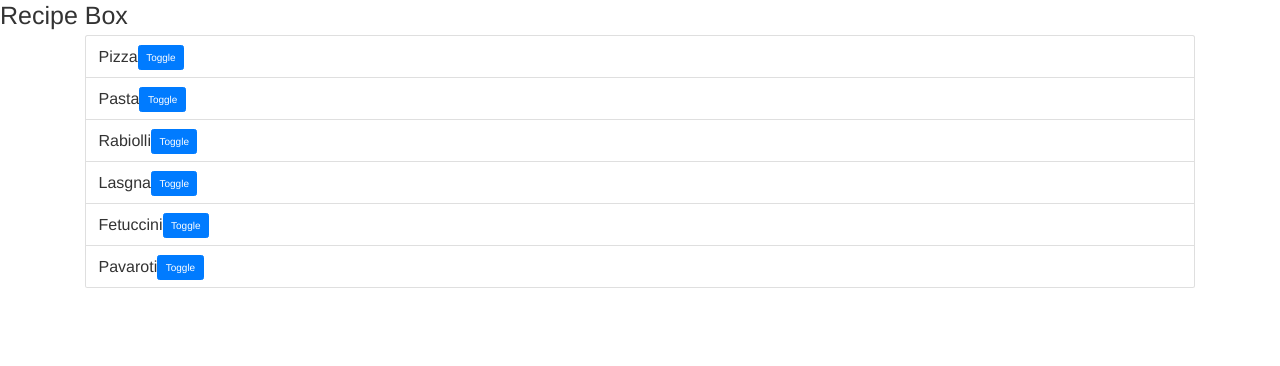
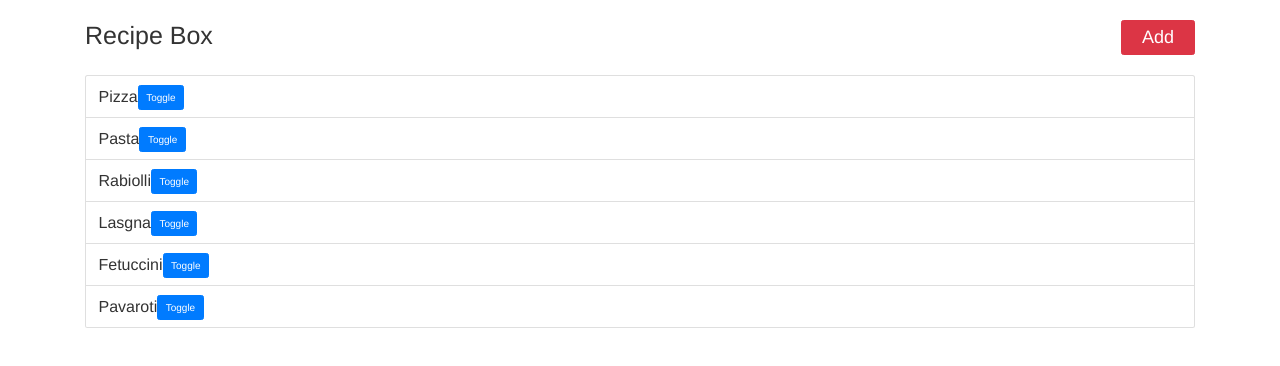
Before and after one commit to loconluis/recipe-box, a React (Create React App) app: page / in a window 1280 px wide. Shown: the top 366 px of the page. Built offline with nearby package versions, Linux system fonts and the light colour scheme.

Commit message:
Adding list of ingredients

```diff
--- a/src/components/App.js
+++ b/src/components/App.js
@@ -2,13 +2,26 @@ import React, { Component } from 'react';
 import '../styles/App.css';
 // Components
 import RecipeList from './RecipeList';
+import {
+  Container,
+  Row,
+  Col,
+  Button
+  } from 'reactstrap';
 
 class App extends Component {
   render() {
     return (
       <div>
         <header>
-          <h1>Recipe Box</h1>
+          <Container>
+            <Row>
+              <Col className="header">
+                <h1>Recipe Box</h1>
+                <Button className="btn-big" color="danger" onClick={this.toggle}>Add</Button>
+              </Col>
+            </Row>
+          </Container>
         </header>
         <RecipeList />
       </div>
--- /dev/null
+++ b/src/components/IngredientsItems.js
@@ -0,0 +1,10 @@
+import React from 'react';
+import { ListGroupItem } from 'reactstrap';
+
+export default class IngredientsItems extends React.Component {
+  render() {
+    return (
+      <ListGroupItem>{this.props.name}</ListGroupItem>
+    );
+  }
+}
--- /dev/null
+++ b/src/components/IngredientsList.js
@@ -0,0 +1,28 @@
+import React from 'react';
+import {
+  ListGroup,
+  Container,
+  Row,
+  Col,
+  } from 'reactstrap';
+import IngredientsItems from './IngredientsItems';
+
+class ingredientsList extends React.Component {
+  render() {
+    return (
+      <Container>
+        <Row>
+          <Col>
+            <ListGroup>
+            {
+              this.props.ingredients.map(ing => <IngredientsItems name={ing} key={ing}/>)
+            }
+            </ListGroup>
+          </Col>
+        </Row>
+      </Container>
+    )
+  }
+}
+
+export default ingredientsList;
--- a/src/components/RecipeItems.js
+++ b/src/components/RecipeItems.js
@@ -1,5 +1,7 @@
 import React, { Component } from 'react'
 import { ListGroupItem, Button, Collapse, Card, CardBody } from 'reactstrap';
+// Components
+import IngredientsList from './IngredientsList';
 
 class RecipeItems extends Component {
   constructor(props) {
@@ -14,7 +16,6 @@ class RecipeItems extends Component {
   }
 
   render () {
-    console.log(this.props)
     return (
       <ListGroupItem>
         { this.props.name }
@@ -23,7 +24,7 @@ class RecipeItems extends Component {
           <Card>
             <CardBody>
               <h3 className="text-center">Ingredients</h3>
-              {this.props.ingredients}
+              <IngredientsList ingredients={this.props.ingredients} />
             </CardBody>
           </Card>
         </Collapse>
--- a/src/styles/App.css
+++ b/src/styles/App.css
@@ -18,3 +18,13 @@ button:disabled {
 
 .is-active {
   font-weight: bold; }
+
+.header {
+  padding-top: 20px;
+  padding-bottom: 20px;
+  display: flex;
+  justify-content: space-between; }
+
+.btn-big {
+  padding: 0 20px;
+  font-size: 1.8rem; }
--- a/src/styles/App.scss
+++ b/src/styles/App.scss
@@ -1,2 +1,4 @@
 @import './base/settings';
 @import './base/base';
+@import './components/header';
+@import './components/button';
--- /dev/null
+++ b/src/styles/components/_button.scss
@@ -0,0 +1,4 @@
+.btn-big{
+  padding: 0 20px;
+  font-size: $font-size-large;
+}
--- /dev/null
+++ b/src/styles/components/_header.scss
@@ -0,0 +1,6 @@
+.header {
+  padding-top: 20px;
+  padding-bottom: 20px;
+  display: flex;
+  justify-content: space-between;
+}
--- a/src/utils/data.js
+++ b/src/utils/data.js
@@ -5,23 +5,23 @@ const recipes = [
   },
   {
     title: 'Pasta',
-    ingredients: 'something here'
+    ingredients: ['something here']
   },
   {
     title: 'Rabiolli',
-    ingredients: 'something here'
+    ingredients: ['something here']
   },
   {
     title: 'Lasgna',
-    ingredients: 'something here'
+    ingredients: ['something here']
   },
   {
     title: 'Fetuccini',
-    ingredients: 'something here'
+    ingredients: ['something here']
   },
   {
     title: 'Pavaroti',
-    ingredients: 'something here'
+    ingredients: ['something here']
   },
 ]
 
```
